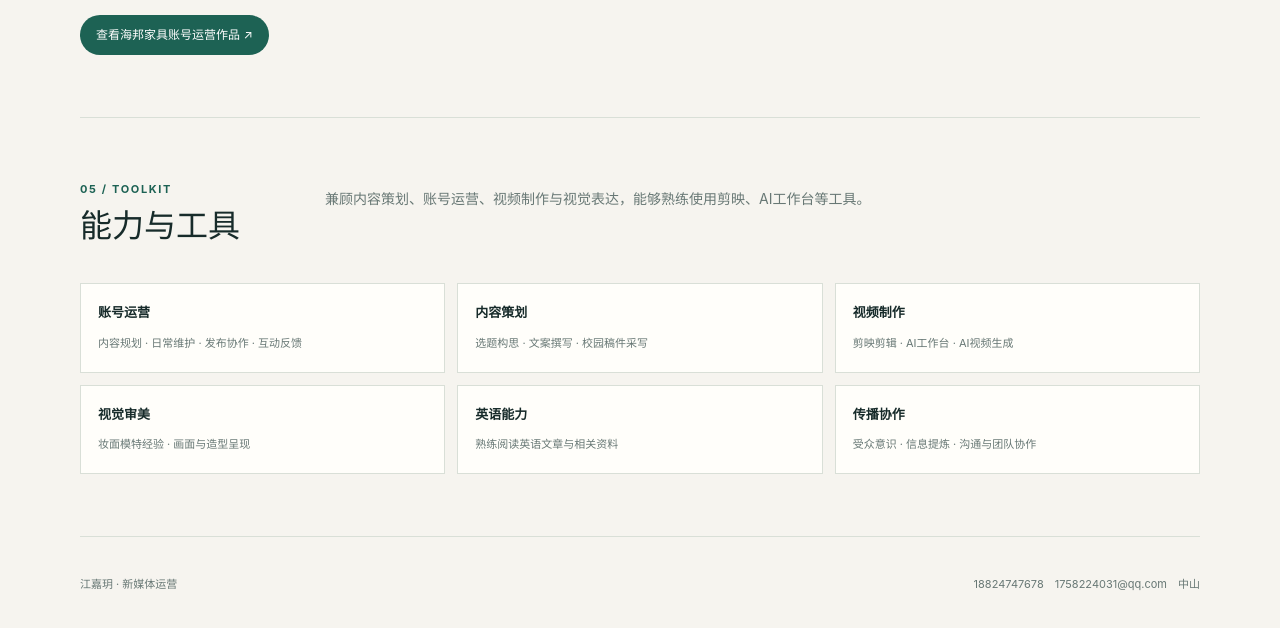
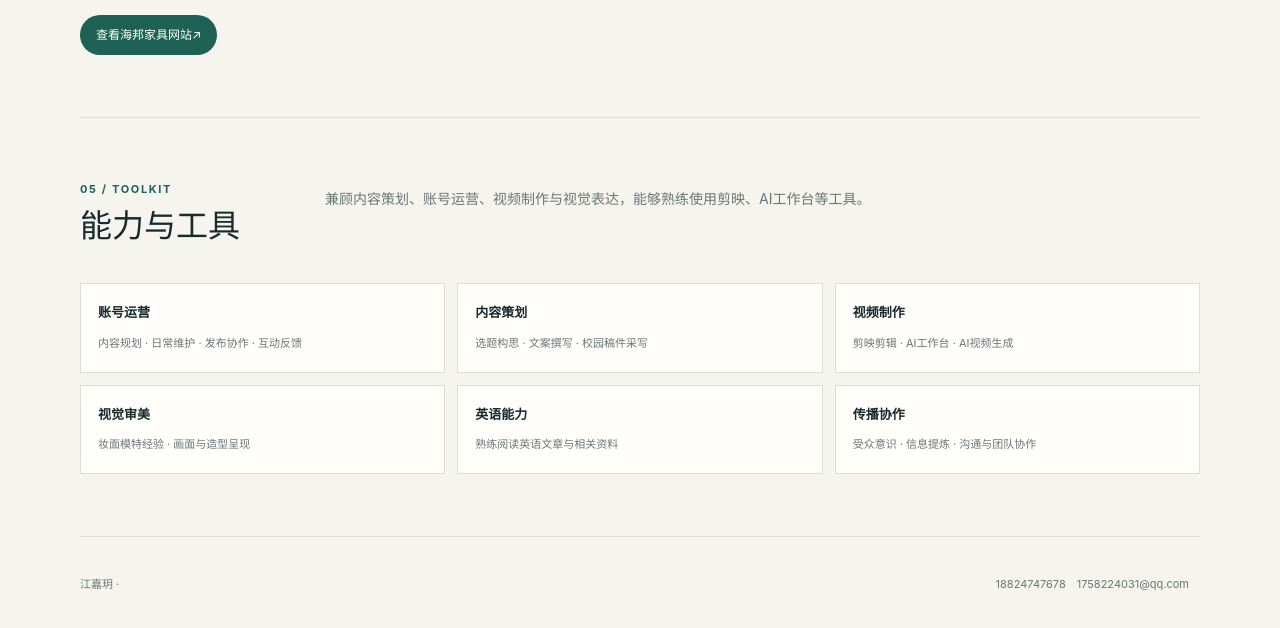
Before and after one commit to abluedbabe-23/Luna, a plain HTML site: page resume/index.html in a window 1280 px wide. Shown: the part 2758-3386 px from the top of the page. Drawn offline with Linux system fonts and the light colour scheme.

Commit message:
Update index.html

```diff
--- a/resume/index.html
+++ b/resume/index.html
@@ -32,9 +32,9 @@
     </section>
     <section class="section" id="awards"><div class="section-head"><div><div class="section-kicker">02 / AWARDS</div><h2 class="section-title">竞赛与荣誉</h2></div><p class="section-intro">校级数字媒体与计算机设计竞赛获奖，体现创意表达、团队协作与数字内容实践能力。</p></div><div class="split"><article class="panel"><h3>第五届大学生数字媒体科技作品及创意竞赛</h3><p>校级三等奖 · 2025年<br>参赛作品：《基于表情与动作的情感识别系统》</p></article><article class="panel"><h3>第六届大学生计算机设计大赛</h3><p>校级一等奖 · 2025年<br>团队参赛成员</p></article></div></section>
     <section class="section"><div class="section-head"><div><div class="section-kicker">03 / EDUCATION</div><h2 class="section-title">教育背景</h2></div><p class="section-intro">浙江越秀外国语学院数字媒体技术本科在读，预计2027年6月毕业。</p></div><div class="item"><div class="date">2024.09 — 2027.06</div><div><div class="role"><h3>浙江越秀外国语学院｜数字媒体技术</h3><span class="place">本科</span></div><p class="desc">预计毕业时间：2027年6月</p></div></div></section>
-    <section class="section" id="portfolio"><div class="section-head"><div><div class="section-kicker">04 / PORTFOLIO</div><h2 class="section-title">作品与审美</h2></div><p class="section-intro">包含短视频作品与品牌账号案例。曾参与妆面模特拍摄，对妆面、造型和画面呈现有一定审美积累，并具备账号运营经验。</p></div><div class="portfolio"><article class="video-card"><video controls preload="metadata" playsinline><source src="media/work-sample-01.mp4" type="video/mp4">当前浏览器暂不支持视频播放。</video><div class="video-caption"><b>短视频作品 01</b><span>视频作品</span></div></article><article class="video-card"><video controls preload="metadata" playsinline><source src="media/work-sample-02.mp4" type="video/mp4">当前浏览器暂不支持视频播放。</video><div class="video-caption"><b>短视频作品 02</b><span>视频作品</span></div></article></div><a class="feature-link" href="https://abluedbabe-23.github.io/Luna/haibang/" target="_blank" rel="noopener noreferrer">查看海邦家具账号运营作品 ↗</a></section>
+    <section class="section" id="portfolio"><div class="section-head"><div><div class="section-kicker">04 / PORTFOLIO</div><h2 class="section-title">作品与审美</h2></div><p class="section-intro">包含短视频作品与品牌账号案例。曾参与妆面模特拍摄，对妆面、造型和画面呈现有一定审美积累，并具备账号运营经验。</p></div><div class="portfolio"><article class="video-card"><video controls preload="metadata" playsinline><source src="media/work-sample-01.mp4" type="video/mp4">当前浏览器暂不支持视频播放。</video><div class="video-caption"><b>短视频作品 01</b><span>视频作品</span></div></article><article class="video-card"><video controls preload="metadata" playsinline><source src="media/work-sample-02.mp4" type="video/mp4">当前浏览器暂不支持视频播放。</video><div class="video-caption"><b>短视频作品 02</b><span>视频作品</span></div></article></div><a class="feature-link" href="https://abluedbabe-23.github.io/Luna/haibang/" target="_blank" rel="noopener noreferrer">查看海邦家具网站↗</a></section>
     <section class="section" id="skills"><div class="section-head"><div><div class="section-kicker">05 / TOOLKIT</div><h2 class="section-title">能力与工具</h2></div><p class="section-intro">兼顾内容策划、账号运营、视频制作与视觉表达，能够熟练使用剪映、AI工作台等工具。</p></div><div class="skills"><div class="skill"><b>账号运营</b><span>内容规划 · 日常维护 · 发布协作 · 互动反馈</span></div><div class="skill"><b>内容策划</b><span>选题构思 · 文案撰写 · 校园稿件采写</span></div><div class="skill"><b>视频制作</b><span>剪映剪辑 · AI工作台 · AI视频生成</span></div><div class="skill"><b>视觉审美</b><span>妆面模特经验 · 画面与造型呈现</span></div><div class="skill"><b>英语能力</b><span>熟练阅读英语文章与相关资料</span></div><div class="skill"><b>传播协作</b><span>受众意识 · 信息提炼 · 沟通与团队协作</span></div></div></section>
   </main>
-  <footer class="wrap footer"><div>江嘉玥 · 新媒体运营</div><span>18824747678　1758224031@qq.com　中山</span></footer>
+  <footer class="wrap footer"><div>江嘉玥 · </div><span>18824747678　1758224031@qq.com　</span></footer>
 </body>
 </html>
```
